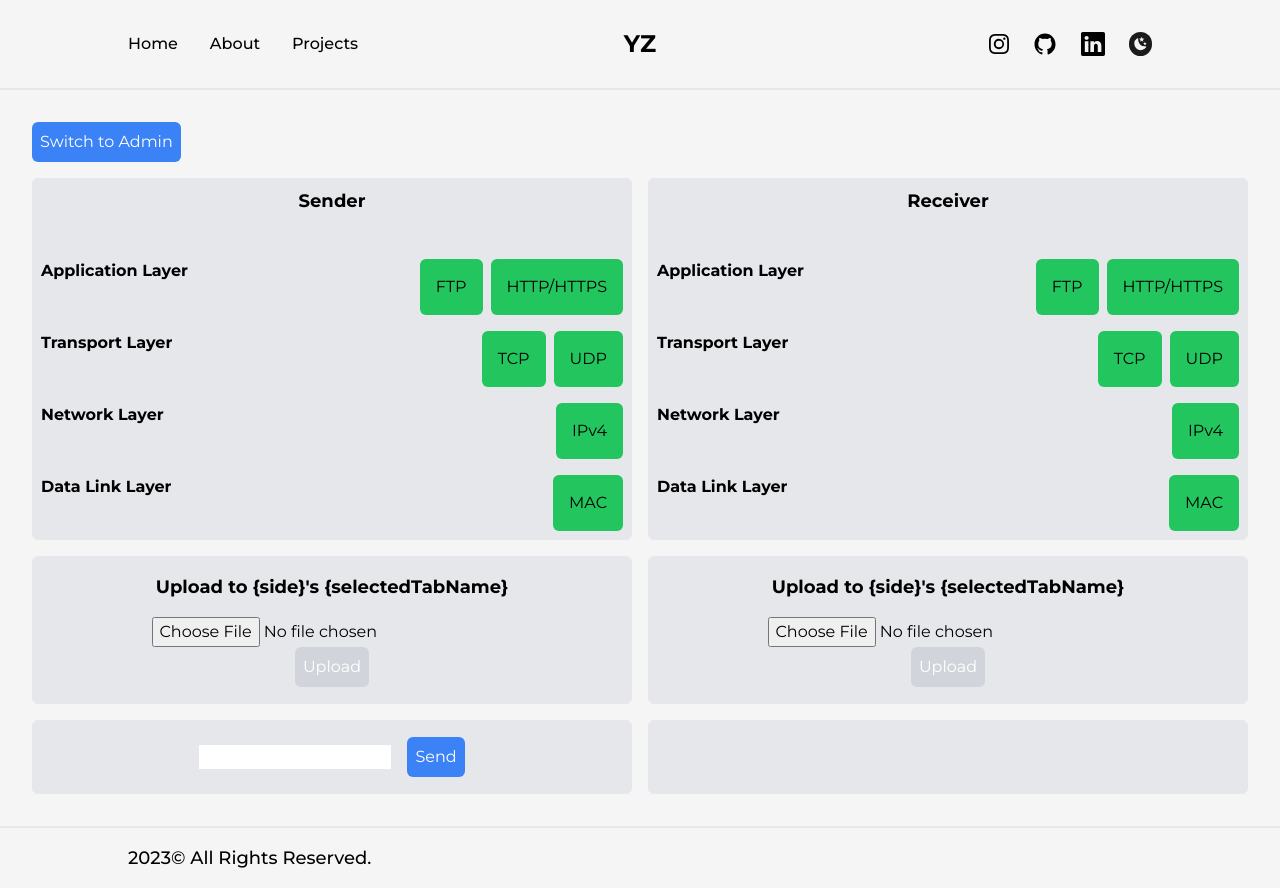
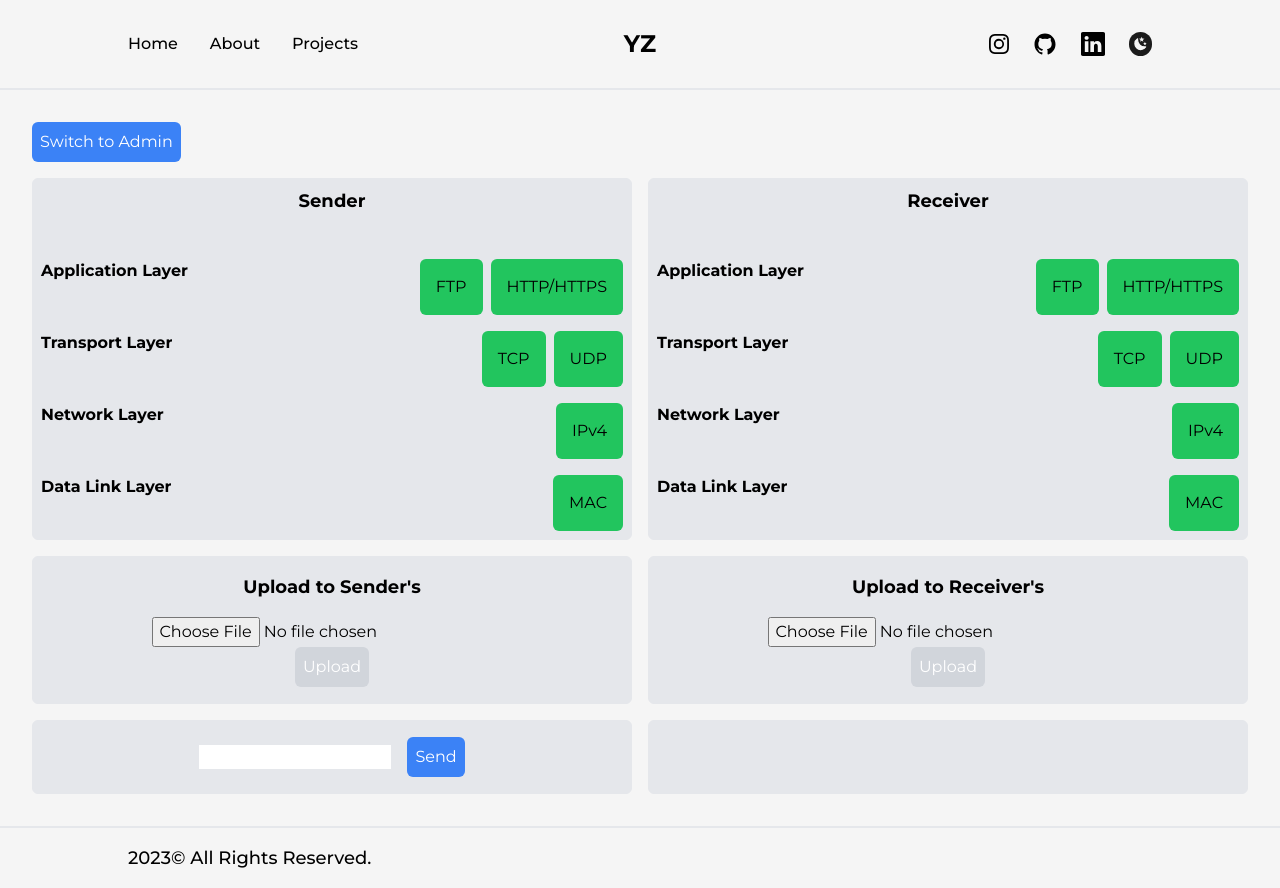
Before and after one commit to yihanzhu/MyPortfolio, a Next.js app: page /projects/ComputerNetwork in a window 1280 px wide. Built offline with nearby package versions, Linux system fonts and the light colour scheme.

Commit message:
close the '

```diff
--- a/src/pages/projects/UserSection.js
+++ b/src/pages/projects/UserSection.js
@@ -31,7 +31,7 @@ const UserSection = ({
   return (
     <div className="flex flex-col items-center justify-center p-4 bg-gray-200 border rounded-md">
       <h2 className="mb-4 text-lg font-bold">
-        {`Upload to {side}'s {selectedTabName}`}
+        {`Upload to ${side}'s ${selectedTabName}`}
       </h2>
       <input className="text-center" type="file" onChange={handleFileChange} />
       <button
```
